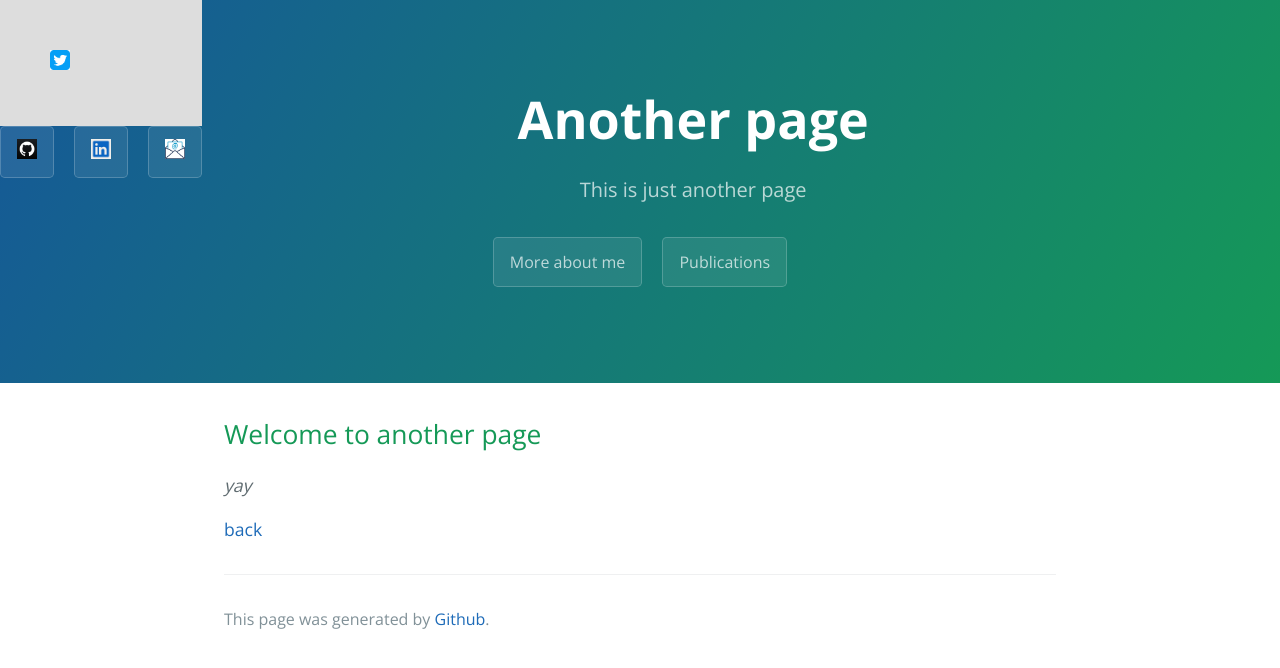
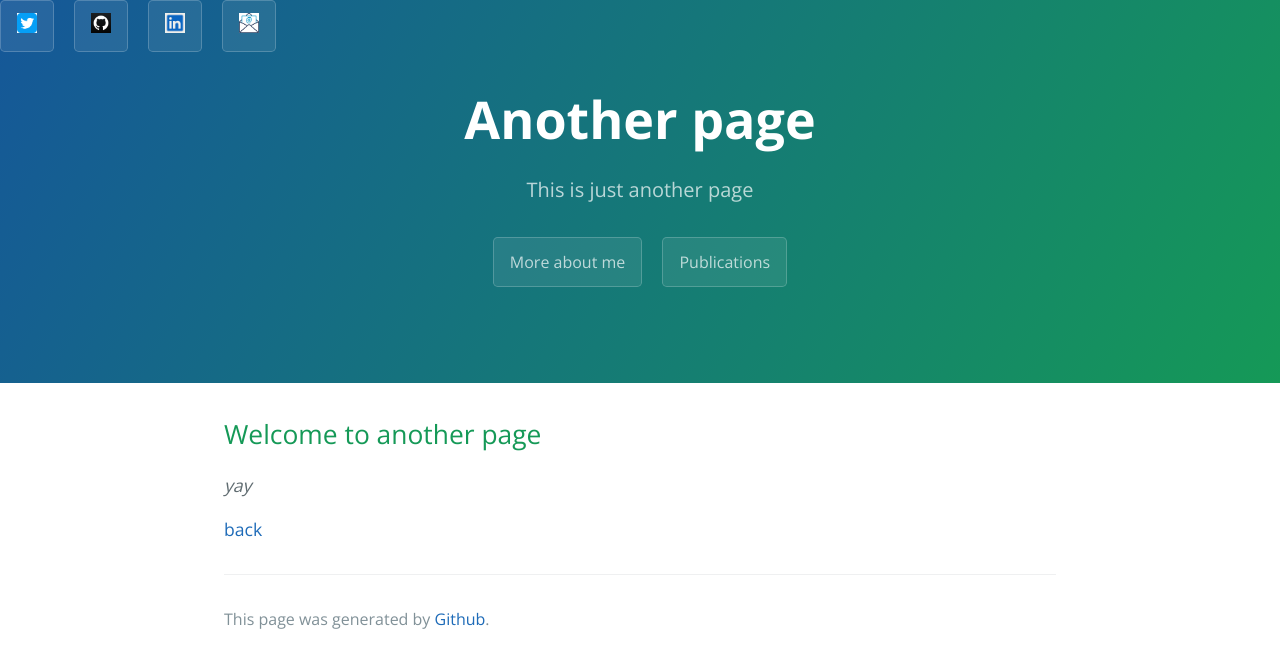
Before and after one commit to srrudrar/srrudrar.github.io, a Jekyll site: the page built from another-page.md, in a window 1280 px wide. Shown: the top 668 px of the page. Built offline with Jekyll 4.4.1, drawn with Linux system fonts in a browser that asks for light colours.

Commit message:
Update default.html

```diff
--- a/_layouts/default.html
+++ b/_layouts/default.html
@@ -34,7 +34,7 @@
 
 <nav>
   <ul>
-  <li><z href="{{ "https://twitter.com/SrihitaR" }}" class="button" >
+  <li><z href="{{ "https://twitter.com/SrihitaR" }}" class="btn" >
          <img alt="Twitter" src="Twitter.png"
          width=20" height=20"> </z>
     <z href="{{ "https://github.com/srrudrar" }}" class="btn">
```
